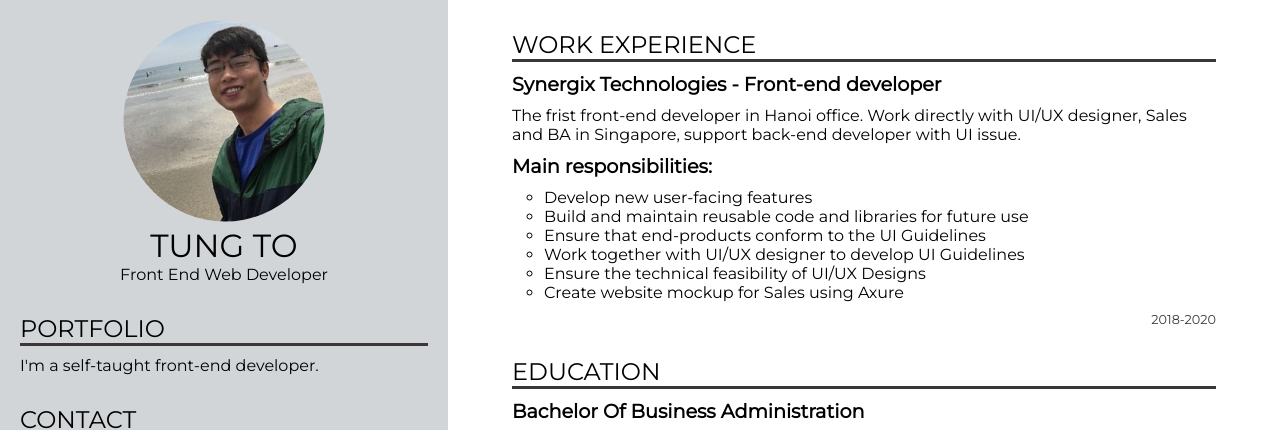
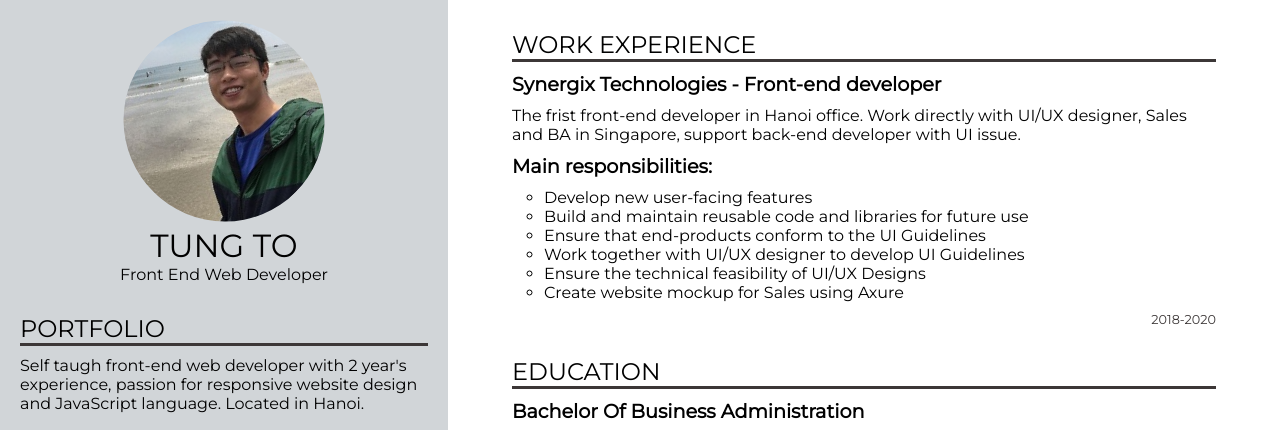
Before and after one commit to tungto/r-sume, a plain HTML site: page index.html in a window 1280 px wide. Shown: the top 430 px of the page. Drawn offline with Linux system fonts and the light colour scheme.

Commit message:
change resume summary

```diff
--- a/index.html
+++ b/index.html
@@ -22,7 +22,8 @@
             </div>
             <div class="info part">
                 <h3>portfolio</h3>
-                <p>I'm a self-taught front-end developer.</p>
+                <p>Self taugh front-end web developer with 2 year's experience, passion for responsive website
+                    design and JavaScript language. Located in Hanoi.</p>
             </div>
             <div class="part">
                 <h3>contact</h3>
```
